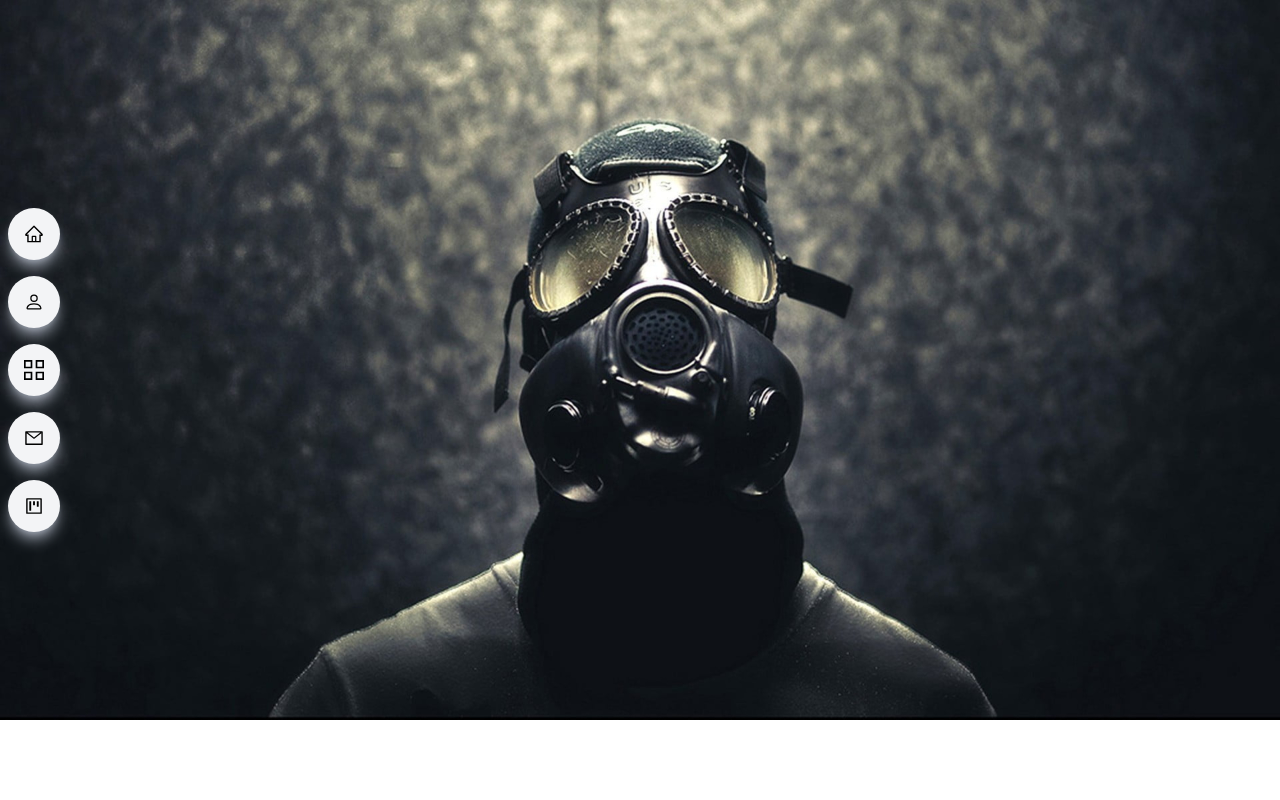
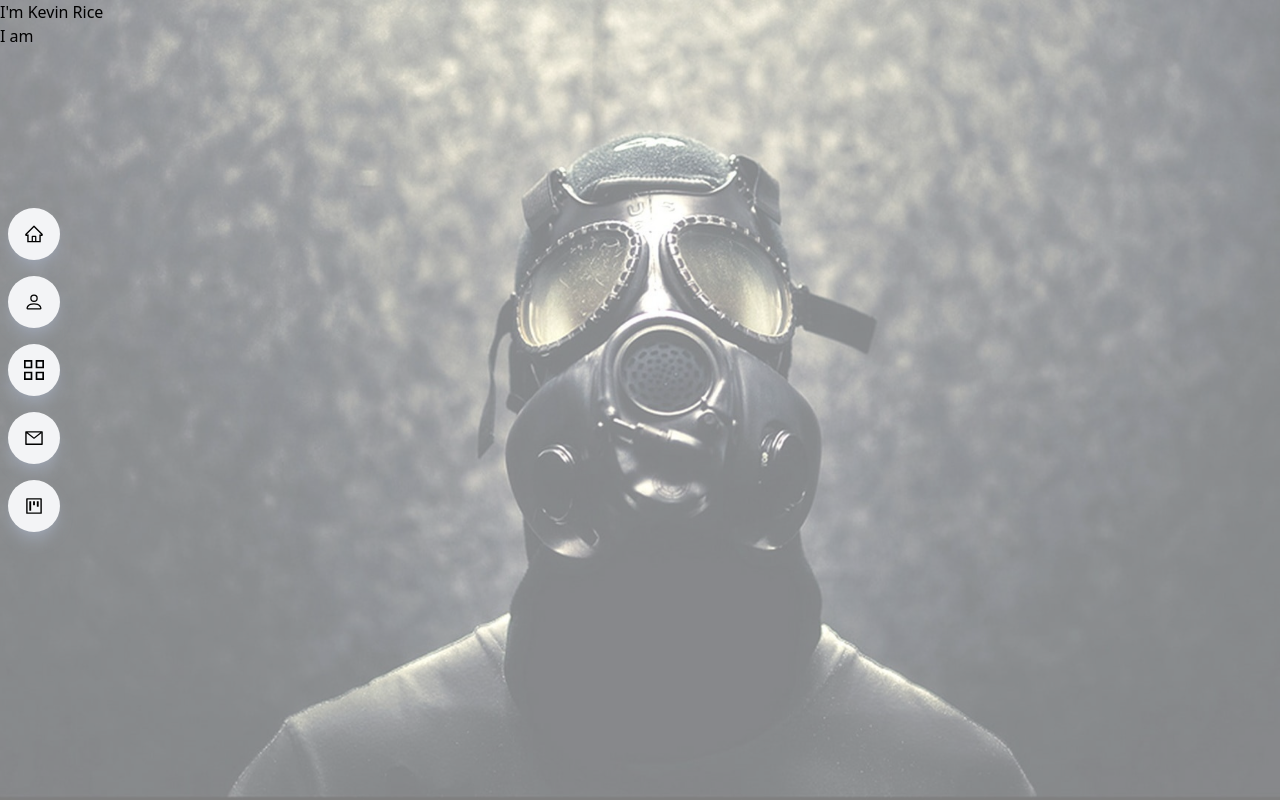
Before and after one commit to DirtyRice901/react-vite-portfolio, a React (Vite) app: page / in a window 1280 px wide. Built offline with nearby package versions, Linux system fonts and the light colour scheme.

Commit message:
began Header.jsx styling and installed react-type-animation

```diff
--- a/package.json
+++ b/package.json
@@ -12,7 +12,8 @@
   "dependencies": {
     "react": "^18.2.0",
     "react-dom": "^18.2.0",
-    "react-icons": "^4.12.0"
+    "react-icons": "^4.12.0",
+    "react-type-animation": "^3.2.0"
   },
   "devDependencies": {
     "@types/react": "^18.2.37",
--- a/src/components/Header.jsx
+++ b/src/components/Header.jsx
@@ -3,7 +3,15 @@ import React from "react";
 const Header = () => {
     return (
         <div id="header">
-        <img className="" src="Image/gas_mask_copy.jpg" alt="" />
+        <img className="w-full h-screen object-cover" src="Image/gas_mask_copy.jpg" alt="" />
+        <div className="w-full h-screen absolute top-0 left-0 bg-white/50" >
+        <div>
+            <h1>I'm Kevin Rice</h1>
+            <h2>I am </h2>
+
+
+        </div>
+        </div>
     </div>
     );
 };
```
Also changed, not shown: 1 other file (tests, documents, lock files or other folders).
